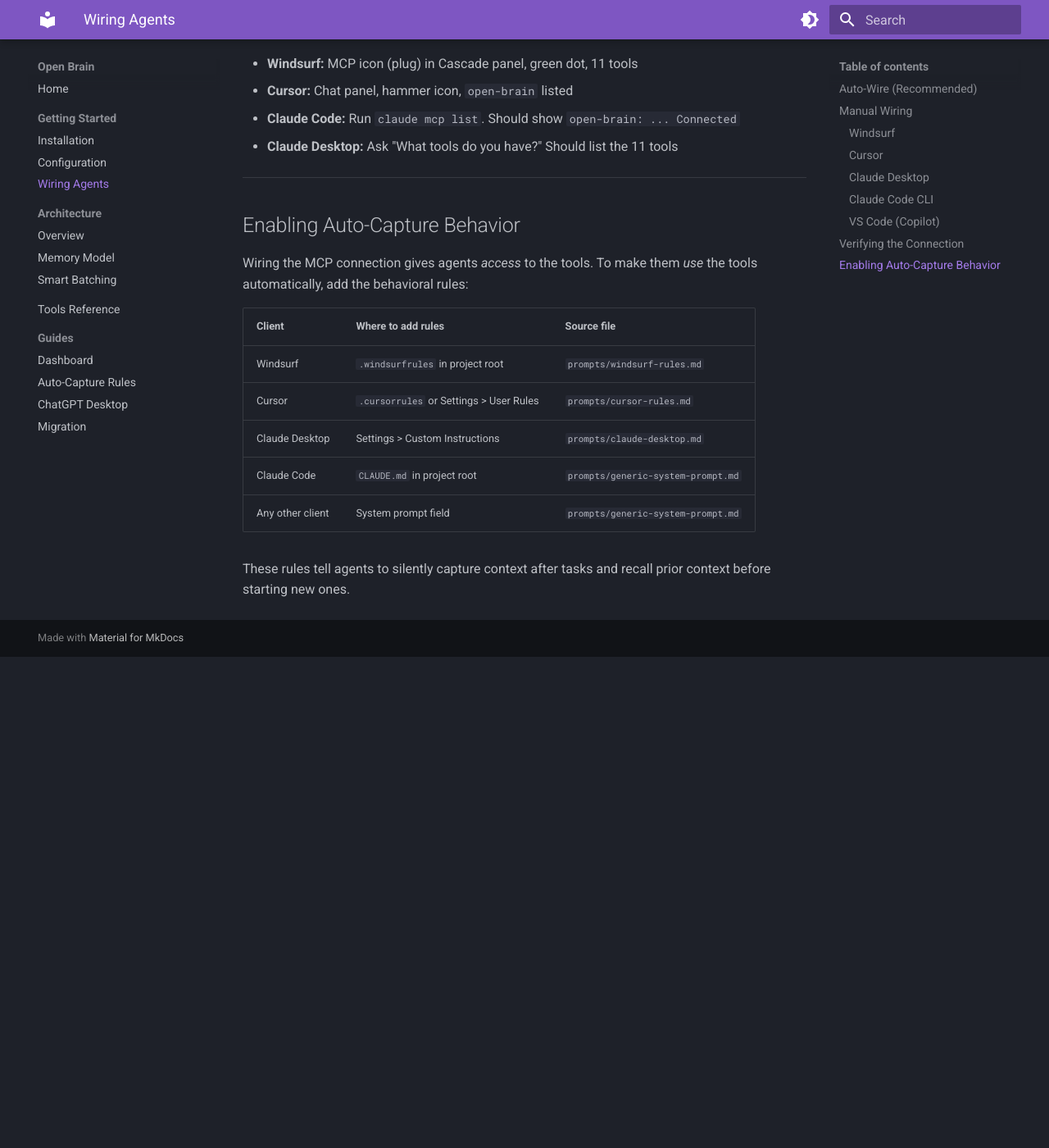
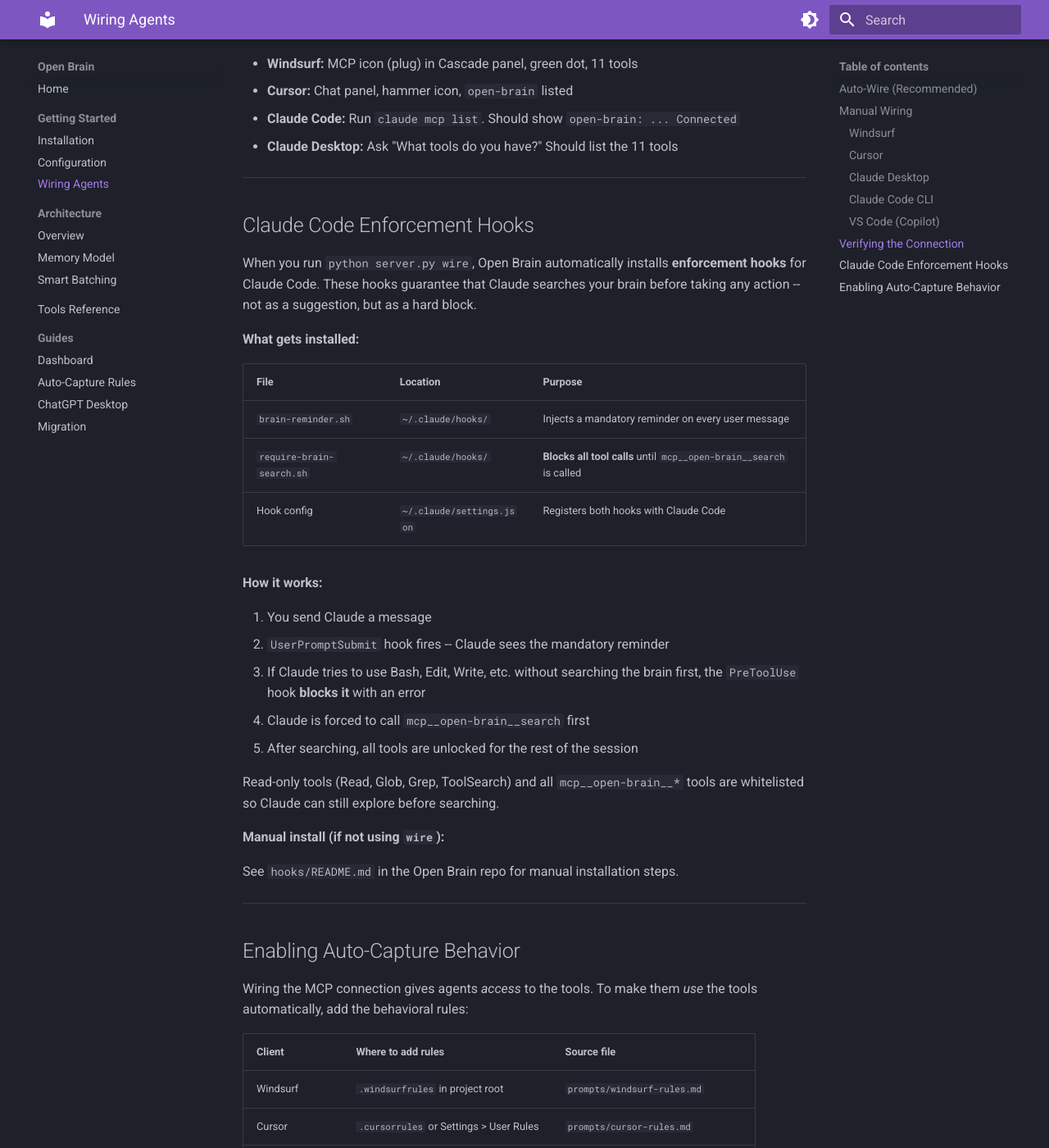
Before and after one commit to shep-engineering/open-brain, an MkDocs documentation site: the page built from docs/getting-started/wiring-agents.md, in a window 1280 px wide and 1400 px high, scrolled down 3562 px. Shown: the whole window at 82% size. Built offline with MkDocs 1.6.1 and Material for MkDocs 9.7.7, drawn with Linux system fonts in a browser that asks for light colours; before the commit the page ends 4363 px from its top, so only the background shows below that; some of the changed text lies outside the part shown.

Commit message:
feat: Claude Code enforcement hooks with auto-install via wire
Add two hook scripts that guarantee Claude searches Open Brain before
taking any action:

- hooks/brain-reminder.sh (UserPromptSubmit): injects mandatory reminder
  into every user message
- hooks/require-brain-search.sh (PreToolUse): blocks all tool calls until
  mcp__open-brain__search has been called. Read-only tools whitelisted.

wire.py now auto-installs these hooks when `python server.py wire` is run:
copies scripts to ~/.claude/hooks/, patches ~/.claude/settings.json.
Cross-platform: Windows, macOS, Linux.

Updated docs: wiring-agents.md, README.md, CHANGELOG.md (v0.4.5).

Co-Authored-By: Claude Opus 4.6 (1M context) <noreply@anthropic.com>

```diff
--- a/docs/getting-started/wiring-agents.md
+++ b/docs/getting-started/wiring-agents.md
@@ -169,6 +169,34 @@ After wiring, restart the client and check:
 
 ---
 
+## Claude Code Enforcement Hooks
+
+When you run `python server.py wire`, Open Brain automatically installs **enforcement hooks** for Claude Code. These hooks guarantee that Claude searches your brain before taking any action -- not as a suggestion, but as a hard block.
+
+**What gets installed:**
+
+| File | Location | Purpose |
+|------|----------|---------|
+| `brain-reminder.sh` | `~/.claude/hooks/` | Injects a mandatory reminder on every user message |
+| `require-brain-search.sh` | `~/.claude/hooks/` | **Blocks all tool calls** until `mcp__open-brain__search` is called |
+| Hook config | `~/.claude/settings.json` | Registers both hooks with Claude Code |
+
+**How it works:**
+
+1. You send Claude a message
+2. `UserPromptSubmit` hook fires -- Claude sees the mandatory reminder
+3. If Claude tries to use Bash, Edit, Write, etc. without searching the brain first, the `PreToolUse` hook **blocks it** with an error
+4. Claude is forced to call `mcp__open-brain__search` first
+5. After searching, all tools are unlocked for the rest of the session
+
+Read-only tools (Read, Glob, Grep, ToolSearch) and all `mcp__open-brain__*` tools are whitelisted so Claude can still explore before searching.
+
+**Manual install (if not using `wire`):**
+
+See `hooks/README.md` in the Open Brain repo for manual installation steps.
+
+---
+
 ## Enabling Auto-Capture Behavior
 
 Wiring the MCP connection gives agents *access* to the tools. To make them *use* the tools automatically, add the behavioral rules:
@@ -182,3 +210,6 @@ Wiring the MCP connection gives agents *access* to the tools. To make them *use*
 | Any other client | System prompt field | `prompts/generic-system-prompt.md` |
 
 These rules tell agents to silently capture context after tasks and recall prior context before starting new ones.
+
+!!! tip "Claude Code gets enforcement, other agents get guidance"
+    Claude Code is the only agent with hard enforcement (hooks block tools until brain is searched). Other agents rely on behavioral rules in their config files, plus the `compliance_warning` field in server responses when a search hasn't been performed recently.
```
Also changed, not shown: CHANGELOG.md (+15 -0 lines), README.md (+5 -0 lines), hooks/README.md (added, +71 -0 lines), wire.py (+142 -4 lines), 2 other files.
